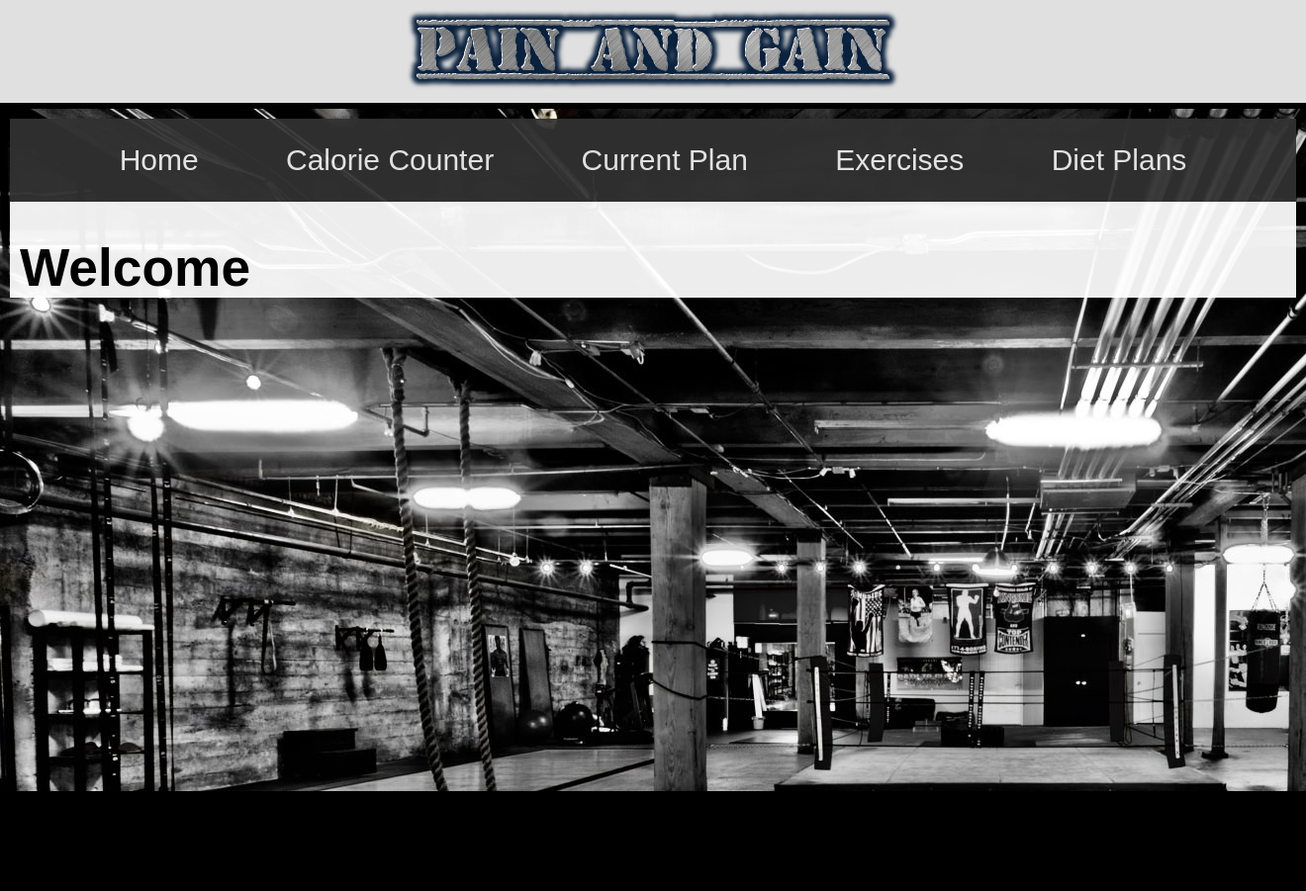
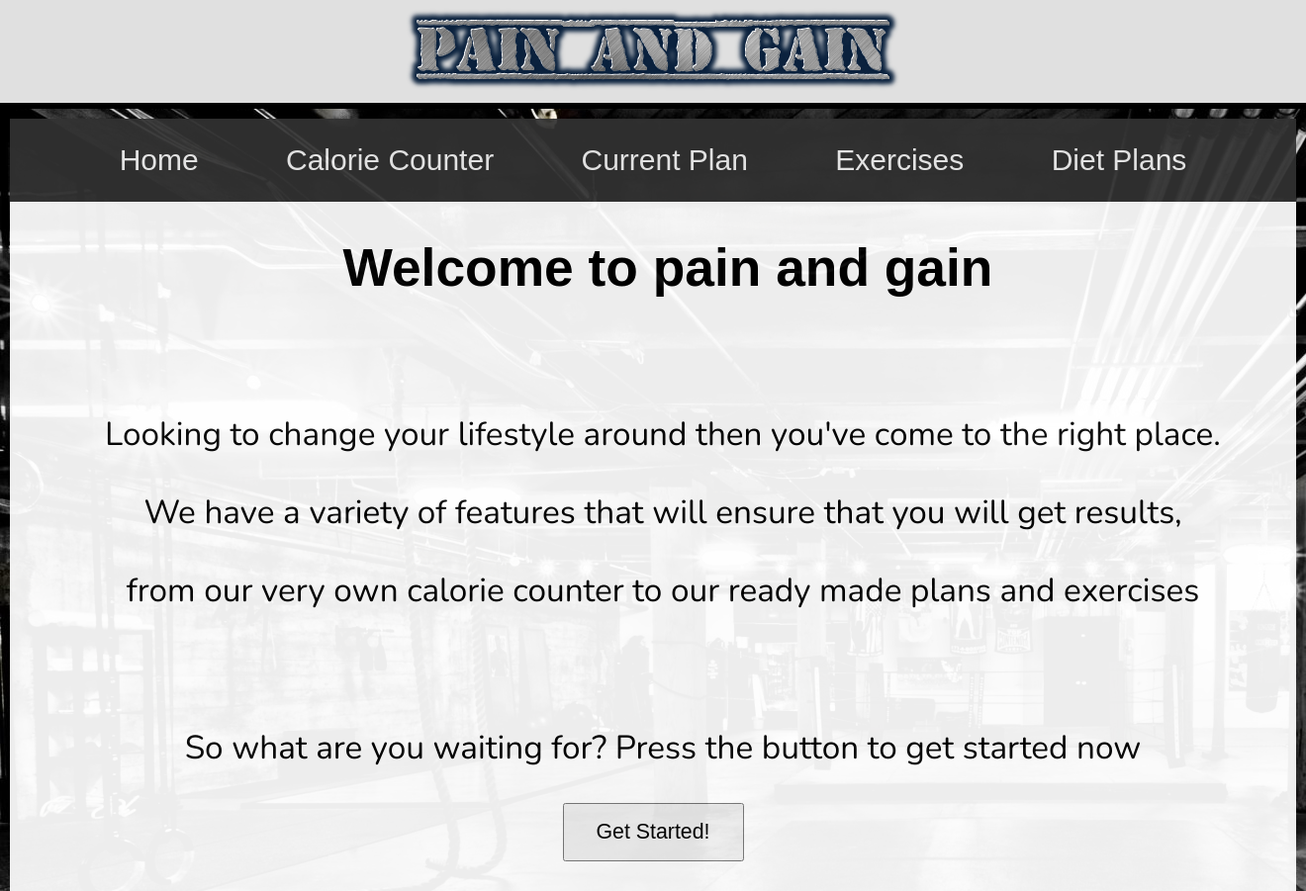
Before and after one commit to Yasseen-A/Pain-and-Gain, a PHP site: page / in a window 1320 px wide. Shown: the whole page at 99% size. Before the commit the page ends 800 px from the top, so only its background shows below. Run offline with PHP 8.4, Linux system fonts and the light colour scheme.

Commit message:
Main page completed

```diff
--- a/index.html
+++ b/index.html
@@ -5,6 +5,7 @@
   <meta charset="utf-8">
   <title>Pain and Gain</title>
   <link rel="stylesheet" href="./stylesheets/style.css">
+  <link href="https://fonts.googleapis.com/css?family=Nunito" rel="stylesheet">
 </head>
 
 <body>
@@ -13,6 +14,7 @@
   </div>
 
   <div class="combo1">
+
     <body background="./photos/background.png">
   </div>
 
@@ -28,11 +30,23 @@
       <a href="#about">Diet Plans</a>
     </div>
 
-    <h1> Welcome </h1>
+    <div class="Introduction">
+
+      <h1>Welcome to pain and gain</h1>
+      <br>
+      <p>Looking to change your lifestyle around then you've come to the right place.</p>
+      <p>We have a variety of features that will ensure that you will get results, </p>
+      <p> from our very own calorie counter to our ready made plans and exercises </p>
+      <br>
+      <p>So what are you waiting for? Press the button to get started now </p>
+    </div>
+
+    <center><button class="button">Get Started!</button></center>
+
 
 
   </div>
 
-</body>
+  </body>
 
 </html>
--- a/stylesheets/style.css
+++ b/stylesheets/style.css
@@ -59,5 +59,18 @@ body {
 .topnav a:hover {
   background-color: #ddd;
   color: black;
-  padding: 20px 40px;
+  padding: 25px 40px;
 }
+
+.Introduction{
+  font-size: 25pt;
+  font-family: 'Nunito', sans-serif;
+  margin-left: 20px;
+  text-align: center;
+}
+
+.button{
+  padding: 15px 32px;
+  margin-bottom: 30px;
+  font-size: 16pt
+}
```
